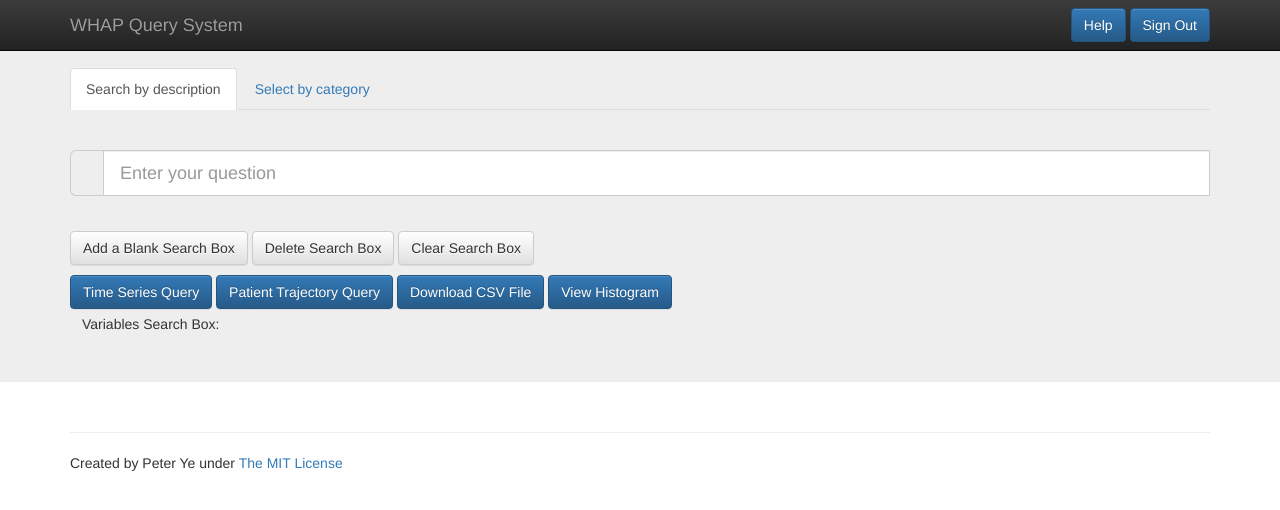
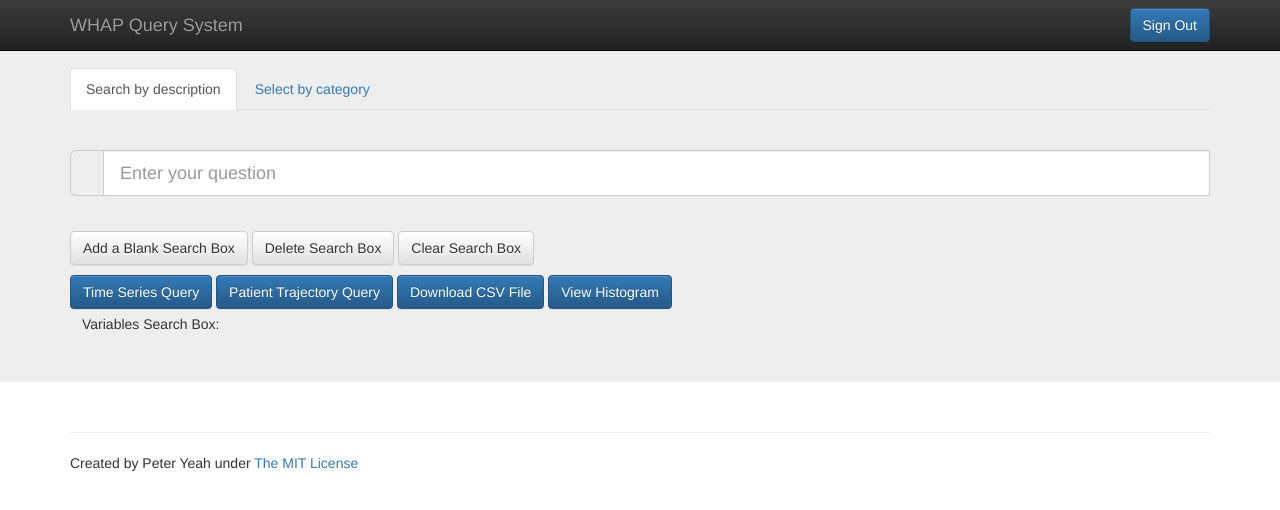
Before and after one commit to yechenchao/WHAP-Query-System, a PHP site: page / in a window 1280 px wide. Shown: the top 510 px of the page. Run offline with PHP 8.4, Linux system fonts and the light colour scheme; the visitor is signed in with stand-in values (Sample User, id 1); data comes from the database, SQL or seed files in the repository; some libraries are stand-ins or nearby versions.

Commit message:
Final release ver.1
Added readme file

```diff
--- a/index.php
+++ b/index.php
@@ -169,9 +169,6 @@ header("location:login.php");
 			<div id="navbar" class="navbar-collapse collapse">
 				<!-- Logout button -->
 				<div class="navbar-form navbar-right">
-					<div class="form-group">
-						<button class="btn btn-primary">Help</button>
-					</div>
 					<div class="form-group">
 						<form action="logout.php">
 							<button class="btn btn-primary">Sign Out</button>
@@ -547,7 +544,7 @@ header("location:login.php");
 	<div class="container">
 		<hr>
 		<footer>
-			Created by Peter Ye under <a href="#" target="_blank">The MIT License</a>
+			Created by Peter Yeah under <a href="#" target="_blank">The MIT License</a>
 		</footer>
 	</div>
 </body>
```
Also changed, not shown: README.md (added).
